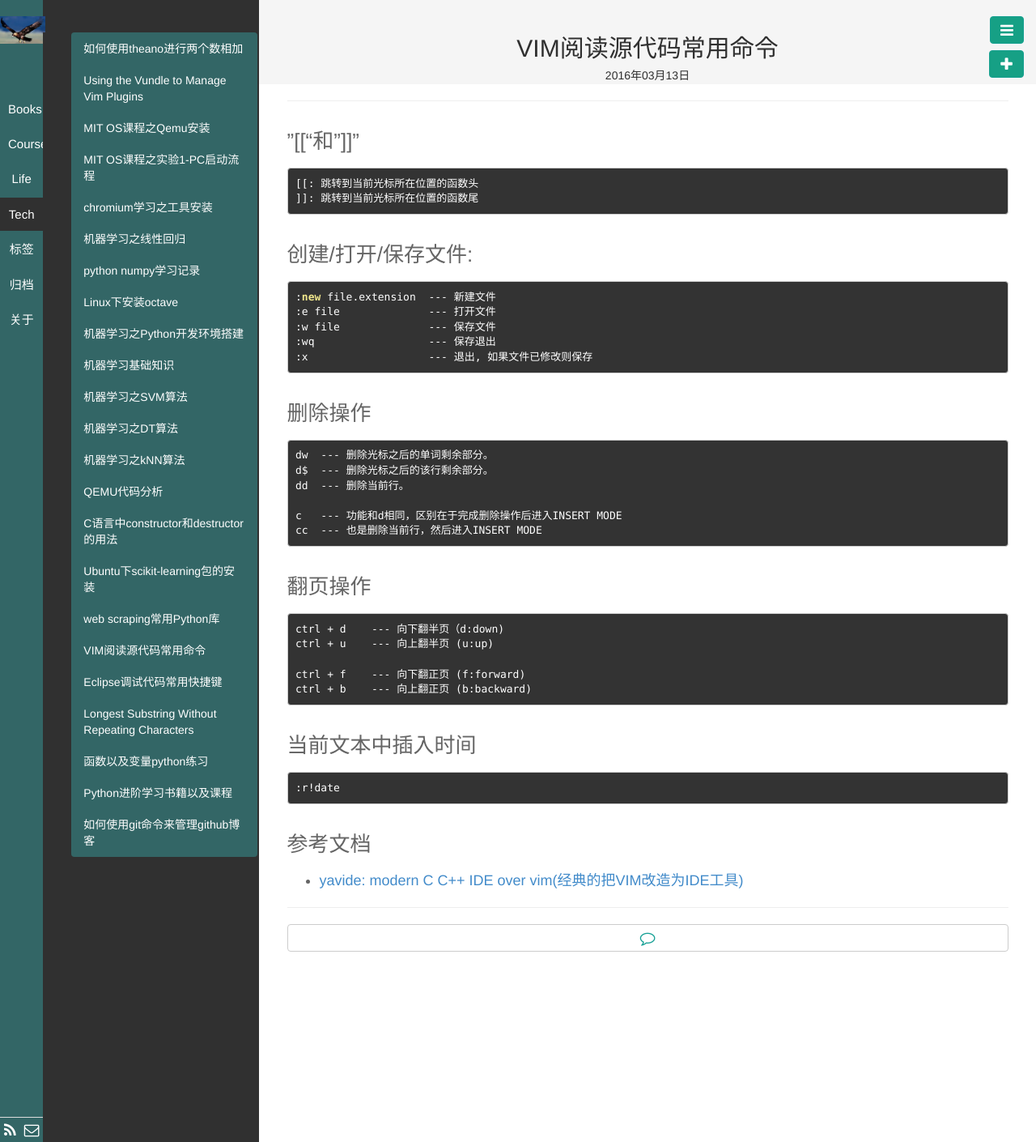
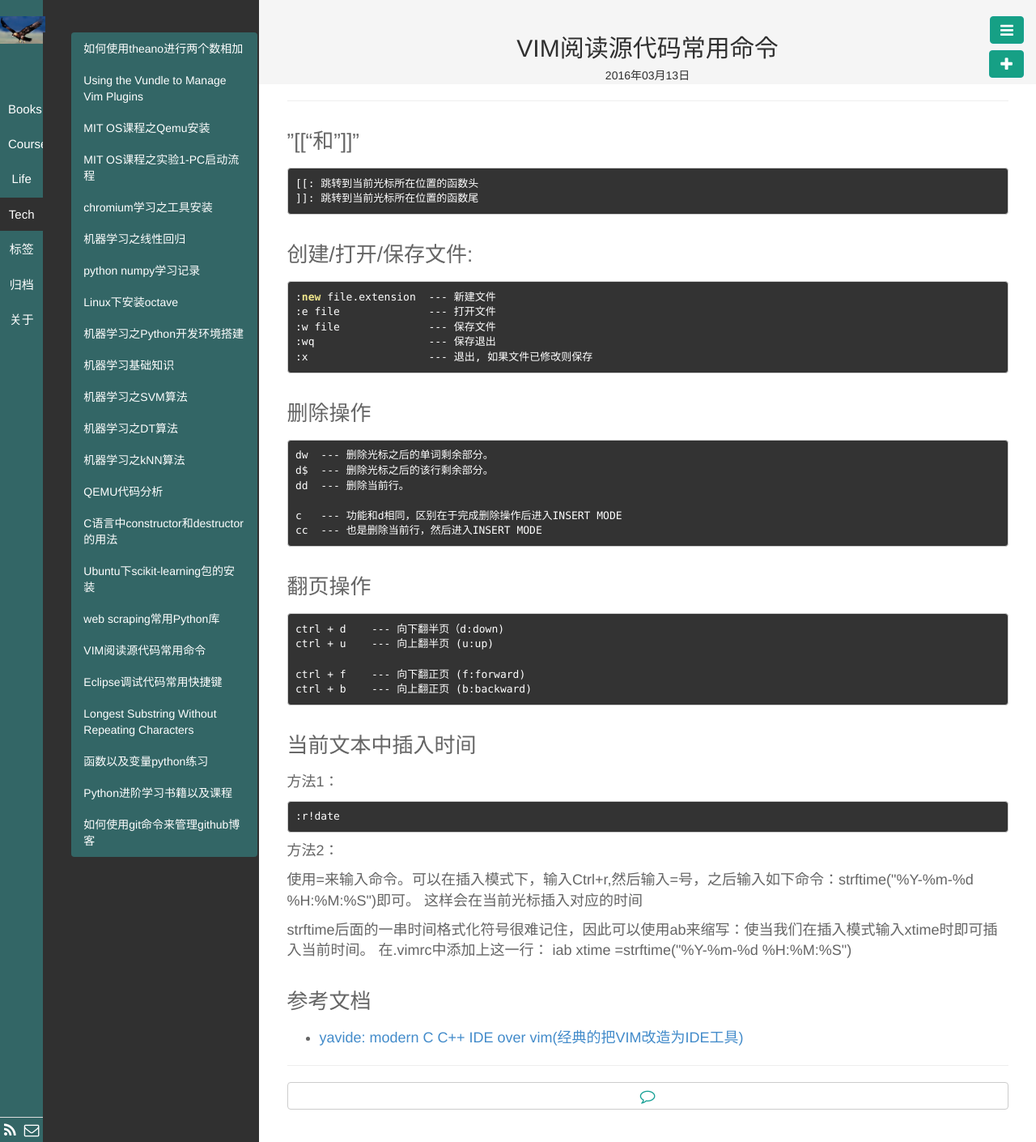
Before and after one commit to wuxiaoer/wuxiaoer.github.io, a Jekyll site: the page built from _posts/Tech/2016-03-13-vim_common_commands.md, in a window 1280 px wide. Shown: the whole page at 81% size. Built offline with Jekyll 4.4.1, drawn with Linux system fonts in a browser that asks for light colours; Markdown is read by kramdown in place of the engine named in the settings.

Commit message:
add the insert date to vim file method

````diff
--- a/_posts/Tech/2016-03-13-vim_common_commands.md
+++ b/_posts/Tech/2016-03-13-vim_common_commands.md
@@ -44,9 +44,20 @@ ctrl + b    --- 向上翻正页 (b:backward)
 ```
 
 ### 当前文本中插入时间
+
+方法1：
+
 ```
 :r!date
 ```
 
+方法2：
+
+使用<C-r>=来输入命令。可以在插入模式下，输入Ctrl+r,然后输入=号，之后输入如下命令：strftime("%Y-%m-%d %H:%M:%S")即可。 这样会在当前光标插入对应的时间
+
+strftime后面的一串时间格式化符号很难记住，因此可以使用ab来缩写：使当我们在插入模式输入xtime时即可插入当前时间。
+在.vimrc中添加上这一行：
+iab xtime <c-r>=strftime("%Y-%m-%d %H:%M:%S")<cr>
+
 ### 参考文档
 - [yavide: modern C C++ IDE over vim(经典的把VIM改造为IDE工具)](http://tuxdiary.com/2015/02/15/yavide/)
````
